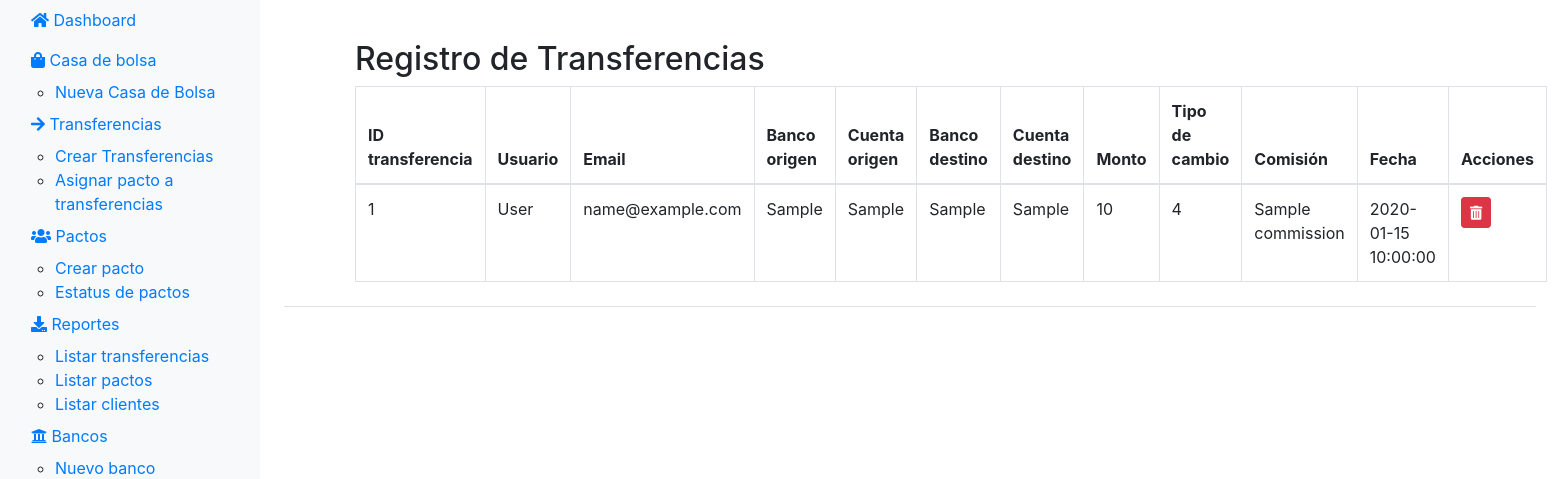
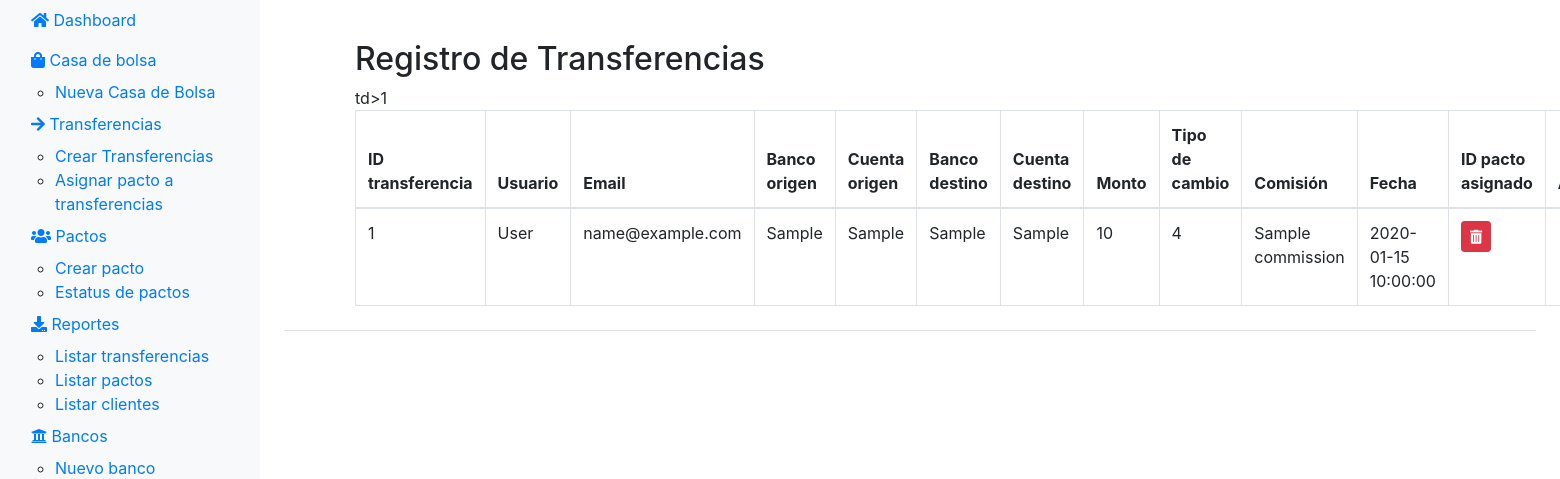
Before and after one commit to JATCIN/proyecto0, a Flask app: template src/templates/list_transfers.html in a window 1560 px wide; the page is wider, and only the part inside the window is pictured. Shown: the part 48-527 px from the top of that part. Run offline with Flask 3, Linux system fonts and the light colour scheme; the template is opened without the code that fills it: most values are stand-ins (such as "Sample title", 1, 10 or a date in 2020); some libraries are stand-ins or nearby versions.

Commit message:
Mostrar pacto en list transferencias

```diff
--- a/src/templates/list_transfers.html
+++ b/src/templates/list_transfers.html
@@ -19,6 +19,7 @@
         <th>Tipo de cambio</th>
         <th>Comisión</th>
         <th>Fecha</th>
+        <th>ID pacto asignado</th>
         <th>Acciones</th>
       </tr>
     </thead>
@@ -36,6 +37,7 @@
         <td>{{ record.exchange_rate }}</td>
         <td>{{ record.commission }}</td>
         <td>{{ record.created_at }}</td>
+        td>{{ record.pacto_id }}</td>
         <td>
             <div class="btn-group" role="group" aria-label="Editar y eliminar">
                 <form action="{{ url_for('delete_transfer', record_id=record.id) }}" method="POST" style="display:inline;">
```
